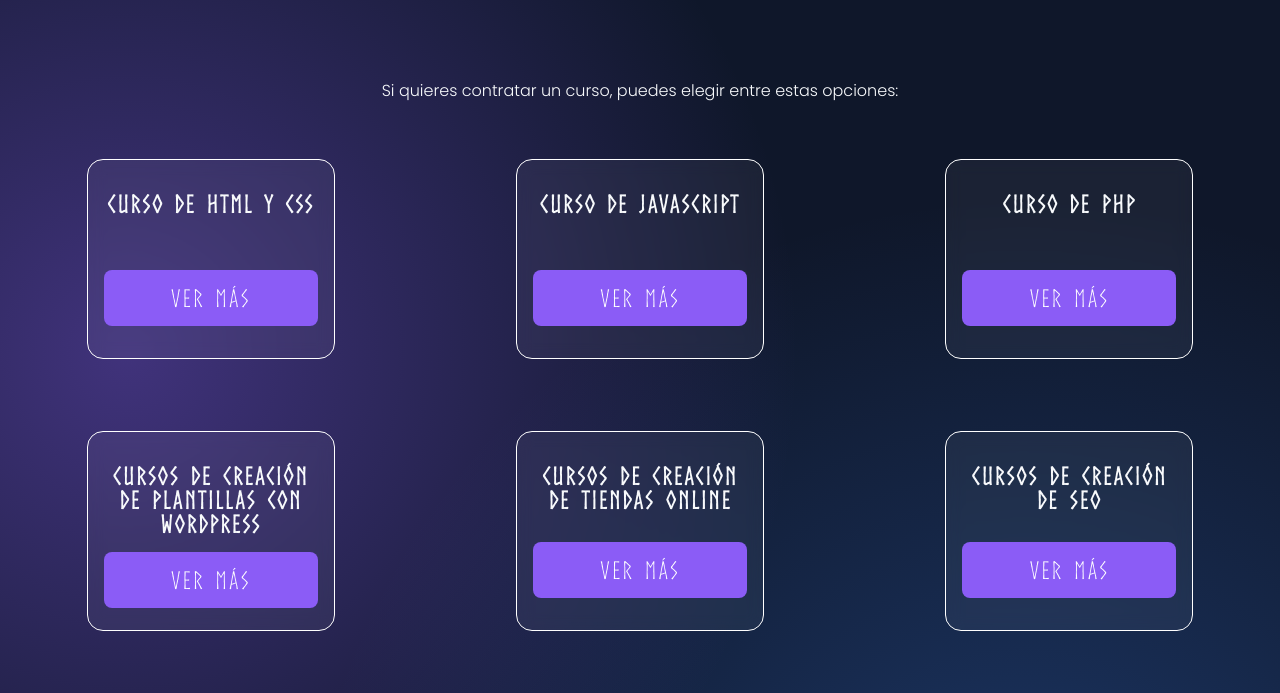
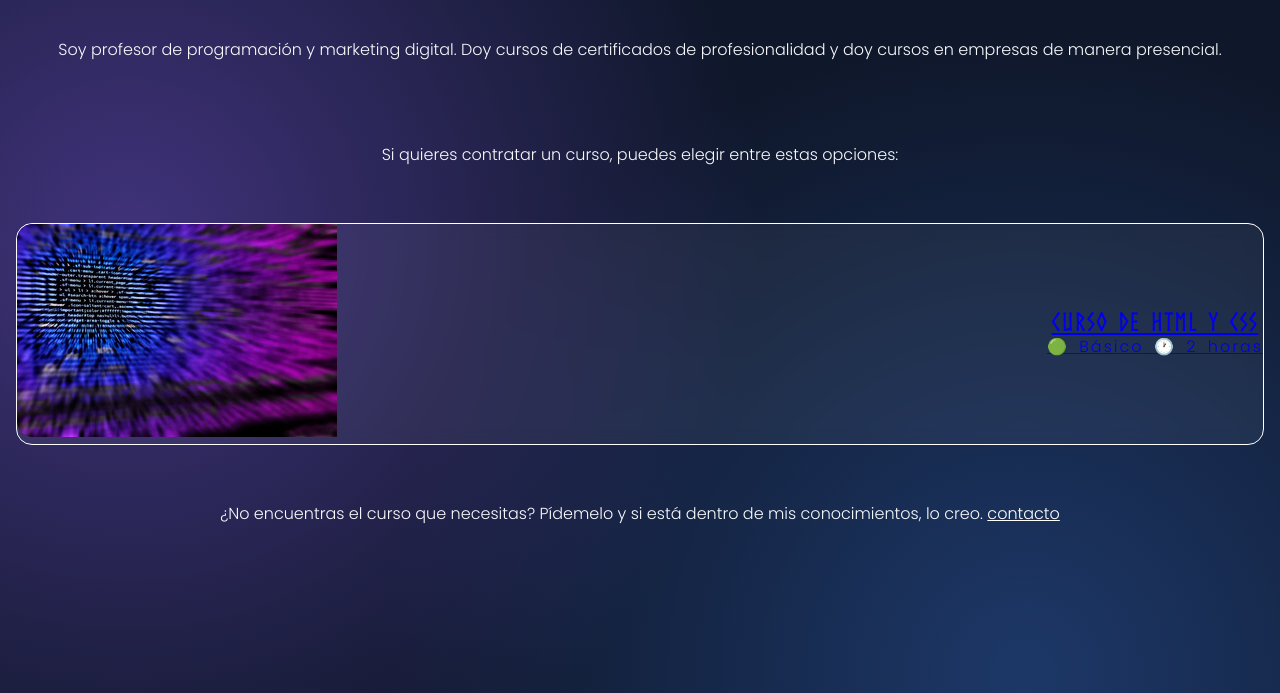
Before and after one commit to iker777/ikeralvarez, an Astro site: page /profesor in a window 1280 px wide. Shown: the part 107-800 px from the top of the page. Built offline with nearby package versions, Linux system fonts and the light colour scheme; Astro itself is replaced by a stand-in of ours.

Commit message:
Cambios a medias: curso de profesor

```diff
--- a/src/pages/profesor.astro
+++ b/src/pages/profesor.astro
@@ -16,11 +16,21 @@
             Si quieres contratar un curso, puedes elegir entre estas opciones:
         </p>
         <div class="card-container">
-            <div class="card">
-                <h2 class="card__h2">Curso de HTML y CSS</h2>
-                <a href="#" class="card__btn">Ver más</a>
-            </div>
-            <div class="card">
+            <a href="#" class="card__link">
+                <div class="card">
+                    <div class="card__imgCont">
+                        <img src="img/coding-bg.jpg" alt="" class="card__img" />
+                    </div>
+                    <div class="card__textCont">
+                        <h2 class="card__h2">Curso de HTML y CSS</h2>
+                        <div class="card__pillCont">
+                            <span class="card__pill">🟢 Básico</span>
+                            <span class="card__pill">🕐 2 horas</span>
+                        </div>
+                    </div>
+                </div>
+            </a>
+            <!-- <div class="card">
                 <h2 class="card__h2">Curso de JavaScript</h2>
                 <a href="#" class="card__btn">Ver más</a>
             </div>
@@ -53,7 +63,7 @@
             <div class="card">
                 <h2 class="card__h2">Curso de Mailchimp</h2>
                 <a href="#" class="card__btn">Ver más</a>
-            </div>
+            </div> -->
         </div>
         <p class="prof__p">
             ¿No encuentras el curso que necesitas? Pídemelo y si está dentro de
@@ -72,35 +82,45 @@
         min-height: 100vh;
         padding: 16px;
         text-align: center;
+        margin-top: 64px;
     }
     .prof__p {
         padding: 40px 0;
     }
     .card-container {
         width: 100%;
-        gap: 40px;
-        display: grid;
-        justify-items: center;
-        grid-template: 1fr 1fr 1fr / 1fr 1fr 1fr;
+        display: flex;
+        justify-content: center;
+        align-items: center;
+        flex-direction: column;
+    }
+    .card__link {
+        width: 100%;
+        margin: 16px;
     }
     .card {
+        background-color: rgba(255, 255, 255, 0.05);
+        backdrop-filter: blur(8px);
+        word-spacing: 4px;
+        letter-spacing: 2px;
+        border-radius: 16px;
+        width: 100%;
         display: flex;
-        flex-direction: column;
         justify-content: space-between;
         align-items: center;
-        gap: 1rem;
         border: 1px solid white;
-        border-radius: 16px;
-        margin: 16px;
-        padding: 32px 16px;
-        background-color: rgba(255, 255, 255, 0.05);
-        backdrop-filter: blur(8px);
-        width: 248px;
-        height: 200px;
-        word-spacing: 4px;
-        letter-spacing: 2px;
     }
-    .card__btn {
+    .card__imgCont {
+        max-height: 100%;
+    }
+    .card__img {
+        border-radius: 16px 0 0 16px;
+        position: relative;
+        top: 0;
+        left: 0;
+        width: 100%;
+    }
+    /* .card__btn {
         width: 100%;
         text-align: center;
         text-decoration: none;
@@ -123,7 +143,7 @@
     }
     .card__btn:active {
         background-color: var(--color-accent-purple);
-    }
+    } */
     .prof__contacto {
         color: white;
         text-decoration: underline;
```
Also changed, not shown: src/pages/exitos/index.astro (+23 -8 lines), 19 other files.
